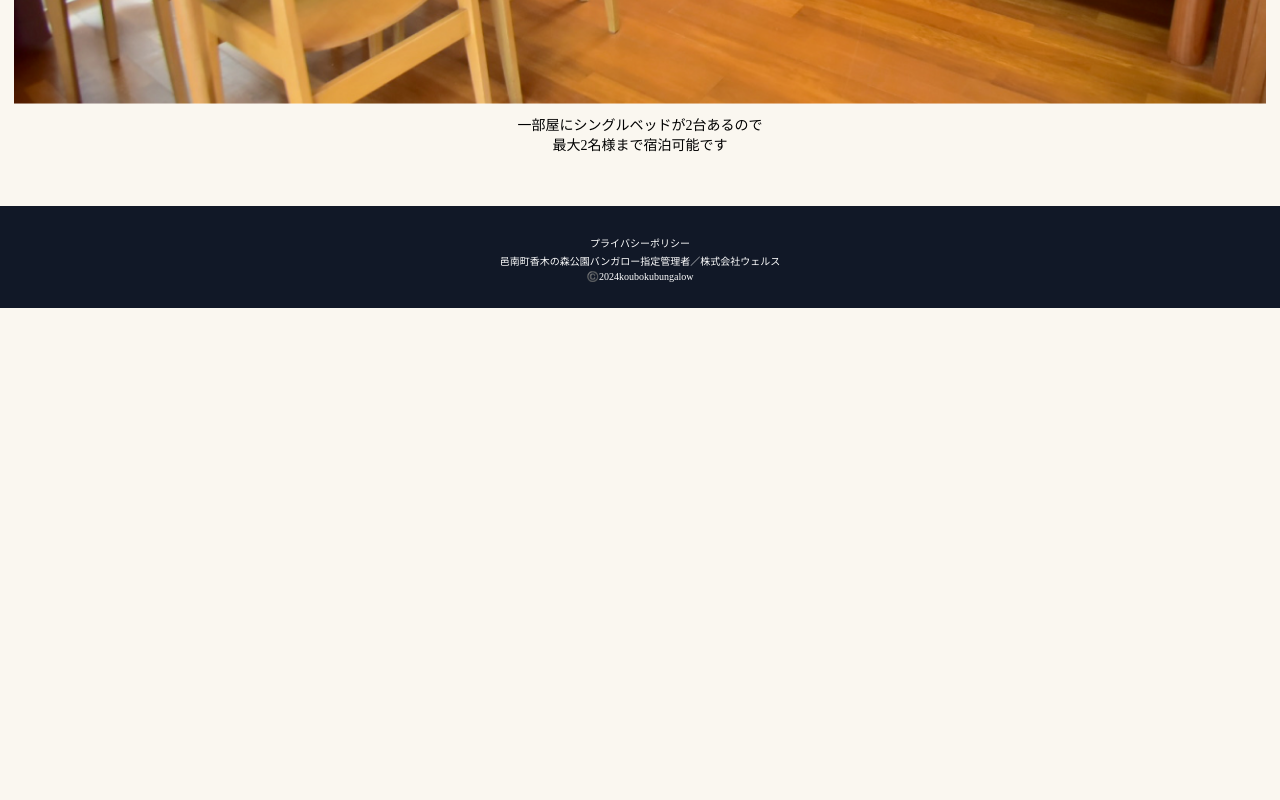
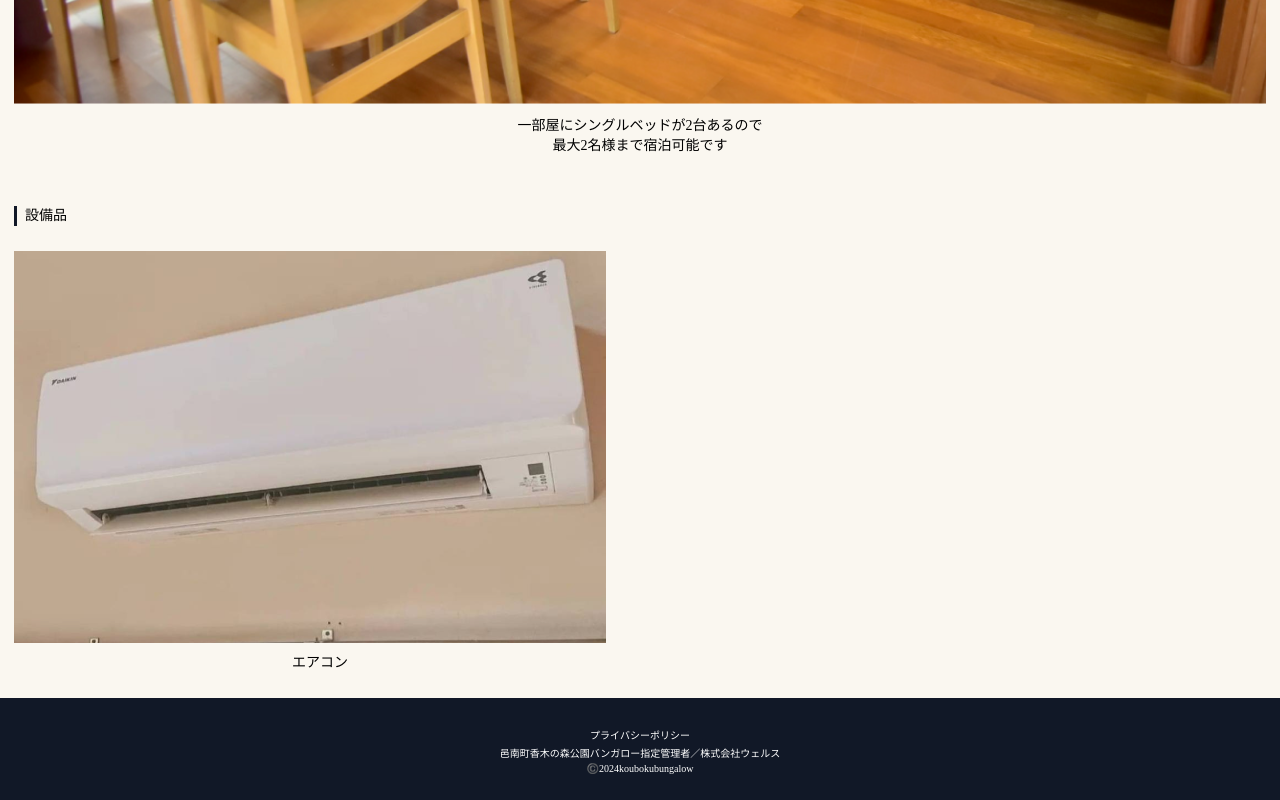
Before and after one commit to nka21/techc-web-project-02, an Astro site: page /about in a window 1280 px wide. Shown: the part 1572-2372 px from the top of the page. Before the commit the page ends 1880 px from the top, so only its background shows below. Built offline with nearby package versions, Linux system fonts and the light colour scheme; Astro itself is replaced by a stand-in of ours; a web font is replaced by a local one.

Commit message:
グリッドアイテム、グリッドコンテナを作成

```diff
--- a/src/pages/about.astro
+++ b/src/pages/about.astro
@@ -10,6 +10,7 @@ import About03 from '../assets/about/about03.png';
 import About04 from '../assets/about/about04.png';
 import About05 from '../assets/about/about05.png';
 import About06 from '../assets/about/about06.png';
+import About07 from '../assets/about/about07.png';
 import Image03 from '../assets/img03.png';
 ---
 
@@ -41,6 +42,14 @@ import Image03 from '../assets/img03.png';
                 </div>
             </div>
         </section>
-        <section></section>
+        <section>
+            <InnerTitle>設備品</InnerTitle>
+            <ul class="grid grid-cols-2 gap-x-7 gap-y-[10px] py-[25px] text-center text-sm">
+                <li class="grid gap-[10px]">
+                    <Image src={About02} alt="エアコン" />
+                    <p>エアコン</p>
+                </li>
+            </ul>
+        </section>
     </article>
 </Layout>
```
